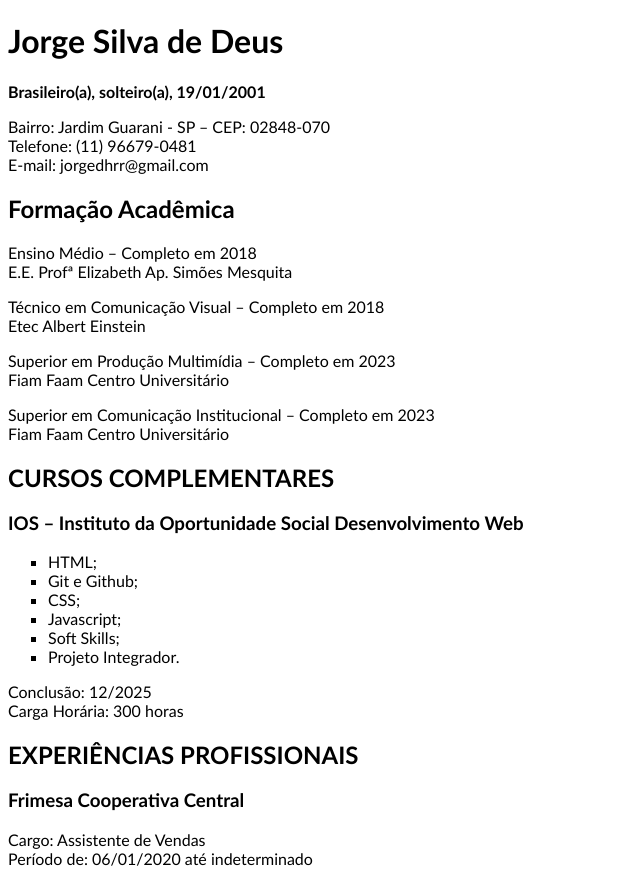
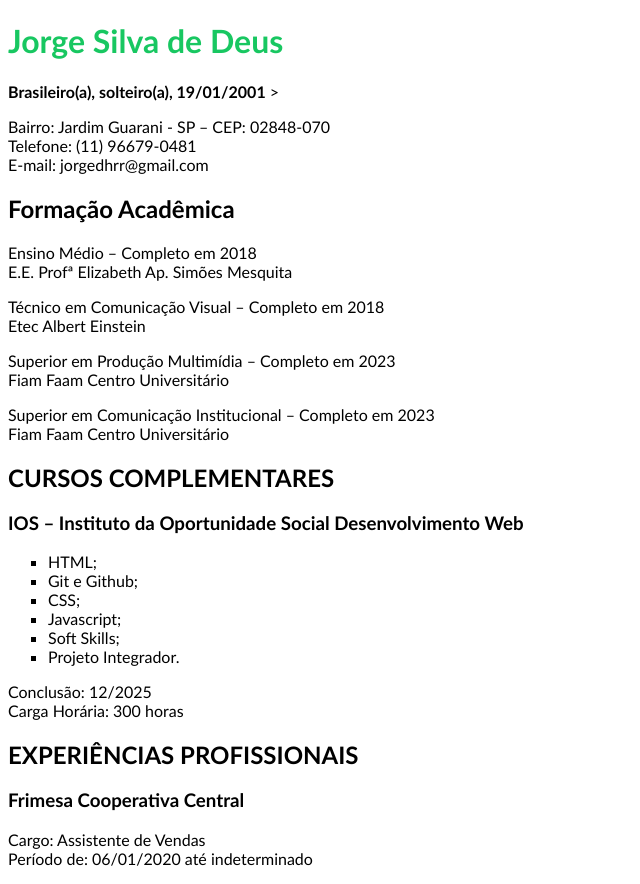
Before and after one commit to jorgedhrr/curriculo-html, a plain HTML site: page Currículo.html in a window 1280 px wide. Shown: the whole page, without its empty margins (0-640 px from the left). Drawn offline with Linux system fonts and the light colour scheme.

Commit message:
organização das pastas e conexão do CSS

```diff
--- a/Currículo.html
+++ b/Currículo.html
@@ -14,6 +14,7 @@
         <header>
             <h1>Jorge Silva de Deus</h1>
             <b>Brasileiro(a), solteiro(a), 19/01/2001</b>
+            <link rel="stylesheet" href="css/style.css">>
         </header>
 
         <section>
--- /dev/null
+++ b/css/style.css
@@ -0,0 +1,3 @@
+h1 {
+    color: rgb(24, 199, 97);
+}
```
